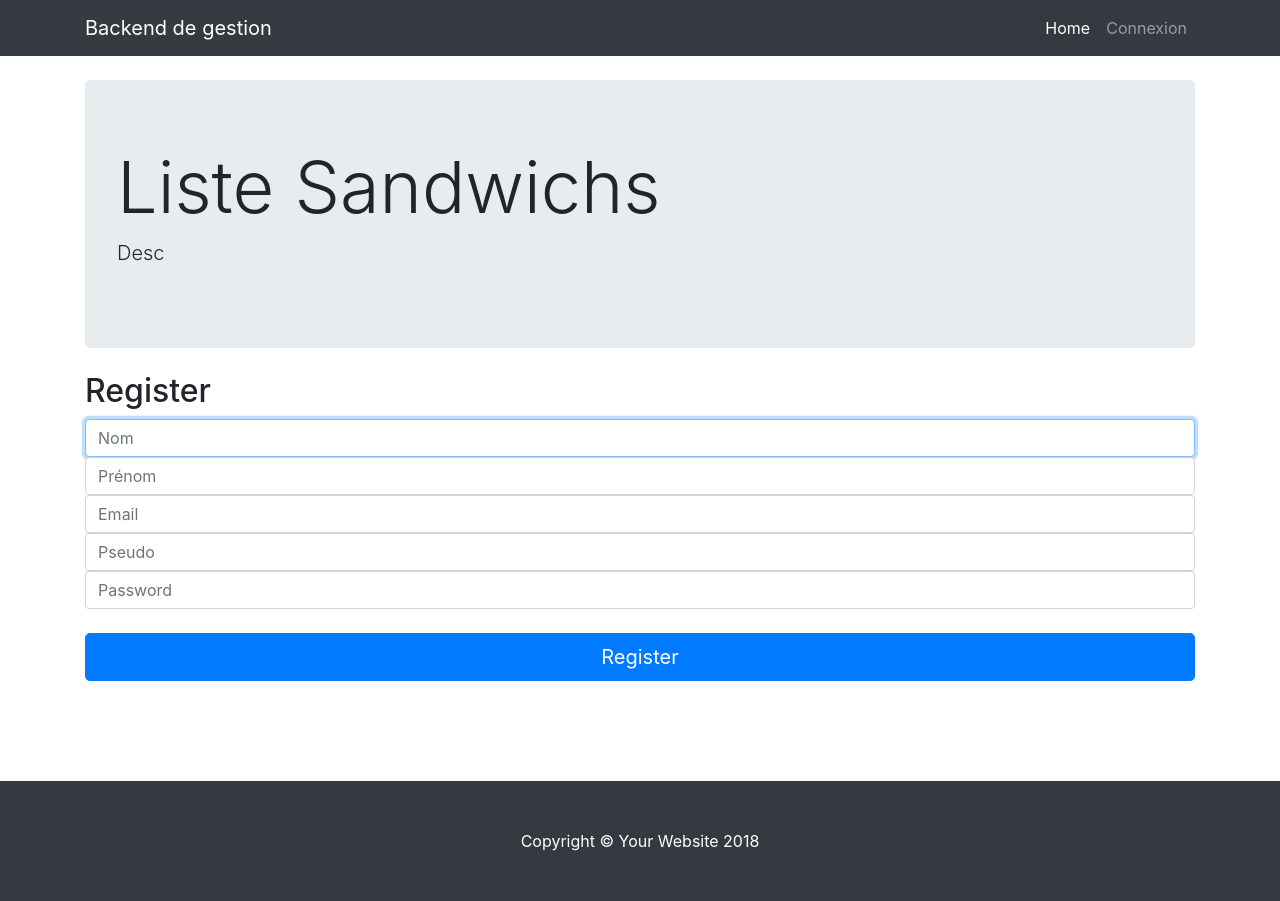
After one commit to Texier54/GeoQuizz, a PHP site: template backoffice/templates/register.html.twig in a window 1280 px wide. The commit adds this page. Run offline with PHP 8.4, Linux system fonts and the light colour scheme; the template is opened without the code that fills it, so the values that code supplies are empty; some libraries are stand-ins or nearby versions.

Commit message:
connection and register done

```diff
--- a/backoffice/templates/connexion.html.twig
+++ b/backoffice/templates/connexion.html.twig
@@ -10,7 +10,7 @@
       </header>
 
       <form class="form-signin" action="" method="POST">
-        <h2 class="form-signin-heading">Please sign in</h2>
+        <h2 class="form-signin-heading">Welcome back</h2>
         <label for="pseudo" class="sr-only">Pseudo</label>
 
         <input name="pseudo" type="text" id="pseudo" class="form-control" placeholder="Pseudo" required autofocus>
--- /dev/null
+++ b/backoffice/templates/register.html.twig
@@ -0,0 +1,38 @@
+{% extends "layout.html.twig" %}
+
+{% block body %}
+
+    <div class="container">
+
+      <header class="jumbotron my-4">
+        <h1 class="display-3">Liste Sandwichs</h1>
+        <p class="lead">Desc</p>
+      </header>
+
+      <form class="form-signin" action="" method="POST">
+        <h2 class="form-signin-heading">Register</h2>
+        <label for="nom" class="sr-only">Nom</label>
+
+        <input name="nom" type="text" id="nom" class="form-control" placeholder="Nom" required autofocus>
+
+        <label for="prenom" class="sr-only">Prénom</label>
+
+        <input name="prenom" type="text" id="prenom" class="form-control" placeholder="Prénom" required>
+
+        <label for="email" class="sr-only">Email</label>
+
+        <input name="email" type="email" id="email" class="form-control" placeholder="Email" required>
+
+        <label for="pseudo" class="sr-only">Pseudo</label>
+
+        <input name="pseudo" type="text" id="pseudo" class="form-control" placeholder="Pseudo" required>
+
+        <label for="password" class="sr-only">Password</label>
+
+        <input name="password" type="password" id="password" class="form-control" placeholder="Password" required>
+          <br>
+        <button class="btn btn-lg btn-primary btn-block" type="submit">Register</button>
+      </form>
+
+    </div>
+{% endblock %}
```
Also changed, not shown: backoffice/index.php (+60 -8 lines), src/common/models/User.php (added, +12 -0 lines).
